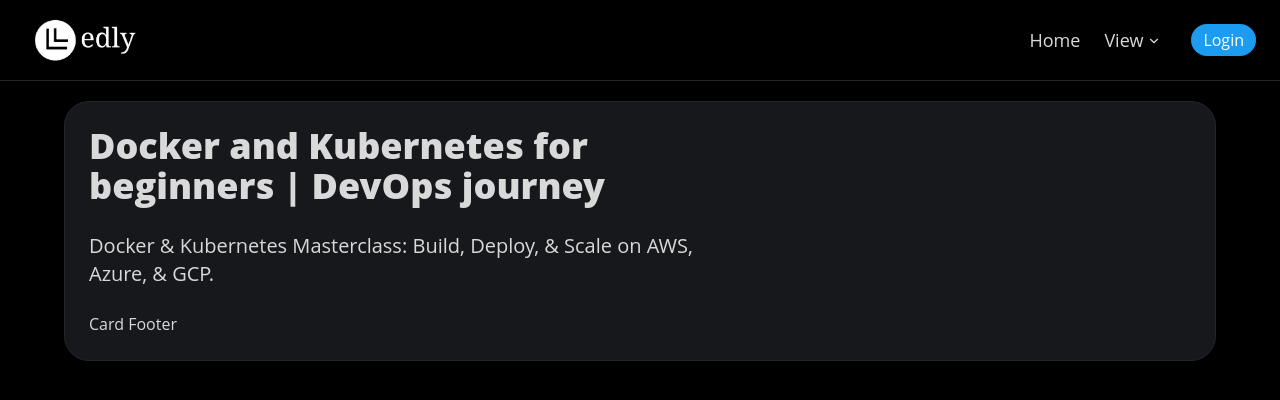
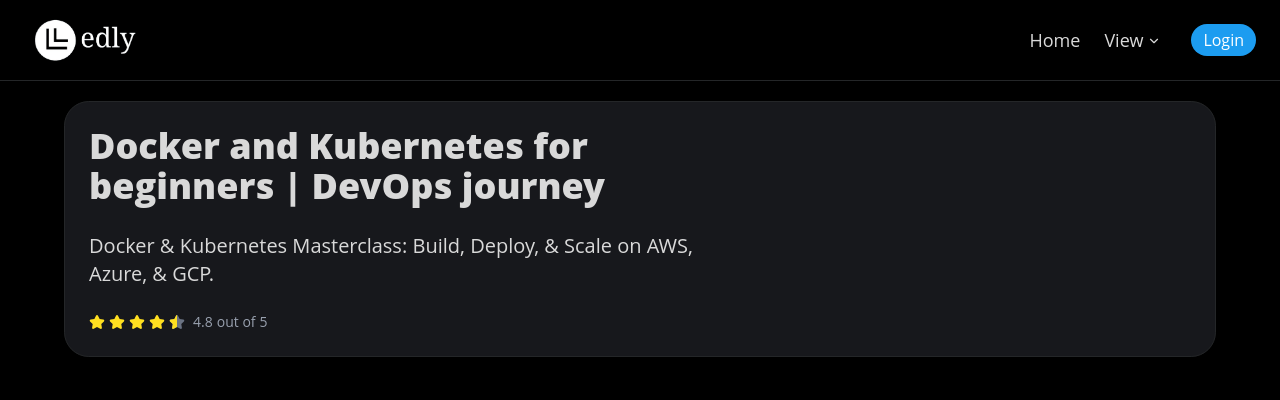
Before and after one commit to anmol4khatri/Edly, a React (Vite) app in the folder Edly Frontend/: page /course in a window 1280 px wide. Shown: the top 400 px of the page. Built offline with nearby package versions, Linux system fonts and the light colour scheme.

Commit message:
Add RatingDisplay component and integrate it into CourseHero; replace CardFooter content with rating display

```diff
--- a/Edly Frontend/src/components/CourseHero.jsx
+++ b/Edly Frontend/src/components/CourseHero.jsx
@@ -1,4 +1,5 @@
-import { Card, CardContent, CardHeader, CardDescription, CardTitle, CardFooter } from '@/components/ui/card'
+import { Card, CardHeader, CardDescription, CardTitle, CardFooter } from '@/components/ui/card'
+import RatingDisplay from './RatingDisplay'
 
 const CourseHero = () => {
     return (
@@ -8,11 +9,8 @@
                     <CardTitle class="text-4xl w-6/10 font-extrabold pb-5">Docker and Kubernetes for beginners | DevOps journey</CardTitle>
                     <CardDescription class="text-xl w-6/10">Docker & Kubernetes Masterclass: Build, Deploy, & Scale on AWS, Azure, & GCP.</CardDescription>
                 </CardHeader>
-                {/* <CardContent>
-                    <p>Card Content</p>
-                </CardContent>*/}
                 <CardFooter>
-                    <p>Card Footer</p>
+                    <RatingDisplay rating={4.8} />
                 </CardFooter>
             </Card>
         </div>
--- /dev/null
+++ b/Edly Frontend/src/components/RatingDisplay.jsx
@@ -0,0 +1,57 @@
+const Rating = ({ rating }) => {
+    const maxStars = 5;
+    const filledStars = Math.floor(rating); // Number of fully filled stars
+    const hasHalfStar = rating % 1 !== 0; // Check if there's a partial star
+    const emptyStars = maxStars - Math.ceil(rating); // Number of empty stars
+
+    // Star SVG component for filled stars
+    const FilledStar = () => (
+        <svg className="w-4 h-4 text-yellow-300 me-1" aria-hidden="true" xmlns="http://www.w3.org/2000/svg" fill="currentColor" viewBox="0 0 22 20">
+            <path d="M20.924 7.625a1.523 1.523 0 0 0-1.238-1.044l-5.051-.734-2.259-4.577a1.534 1.534 0 0 0-2.752 0L7.365 5.847l-5.051.734A1.535 1.535 0 0 0 1.463 9.2l3.656 3.563-.863 5.031a1.532 1.532 0 0 0 2.226 1.616L11 17.033l4.518 2.375a1.534 1.534 0 0 0 2.226-1.617l-.863-5.03L20.537 9.2a1.523 1.523 0 0 0 .387-1.575Z" />
+        </svg>
+    );
+
+    // Star SVG component for half-filled stars
+    const HalfStar = () => (
+        <div className="relative w-4 h-4 me-1">
+            <svg className="absolute w-4 h-4 text-gray-300 dark:text-gray-500" aria-hidden="true" xmlns="http://www.w3.org/2000/svg" fill="currentColor" viewBox="0 0 22 20">
+                <path d="M20.924 7.625a1.523 1.523 0 0 0-1.238-1.044l-5.051-.734-2.259-4.577a1.534 1.534 0 0 0-2.752 0L7.365 5.847l-5.051.734A1.535 1.535 0 0 0 1.463 9.2l3.656 3.563-.863 5.031a1.532 1.532 0 0 0 2.226 1.616L11 17.033l4.518 2.375a1.534 1.534 0 0 0 2.226-1.617l-.863-5.03L20.537 9.2a1.523 1.523 0 0 0 .387-1.575Z" />
+            </svg>
+            <div className="absolute top-0 left-0 w-1/2 overflow-hidden">
+                <svg className="w-4 h-4 text-yellow-300" aria-hidden="true" xmlns="http://www.w3.org/2000/svg" fill="currentColor" viewBox="0 0 22 20">
+                    <path d="M20.924 7.625a1.523 1.523 0 0 0-1.238-1.044l-5.051-.734-2.259-4.577a1.534 1.534 0 0 0-2.752 0L7.365 5.847l-5.051.734A1.535 1.535 0 0 0 1.463 9.2l3.656 3.563-.863 5.031a1.532 1.532 0 0 0 2.226 1.616L11 17.033l4.518 2.375a1.534 1.534 0 0 0 2.226-1.617l-.863-5.03L20.537 9.2a1.523 1.523 0 0 0 .387-1.575Z" />
+                </svg>
+            </div>
+        </div>
+    );
+
+    // Star SVG component for empty stars
+    const EmptyStar = () => (
+        <svg className="w-4 h-4 text-gray-300 me-1 dark:text-gray-500" aria-hidden="true" xmlns="http://www.w3.org/2000/svg" fill="currentColor" viewBox="0 0 22 20">
+            <path d="M20.924 7.625a1.523 1.523 0 0 0-1.238-1.044l-5.051-.734-2.259-4.577a1.534 1.534 0 0 0-2.752 0L7.365 5.847l-5.051.734A1.535 1.535 0 0 0 1.463 9.2l3.656 3.563-.863 5.031a1.532 1.532 0 0 0 2.226 1.616L11 17.033l4.518 2.375a1.534 1.534 0 0 0 2.226-1.617l-.863-5.03L20.537 9.2a1.523 1.523 0 0 0 .387-1.575Z" />
+        </svg>
+    );
+
+    return (
+        <div className="flex items-center">
+            {/* Render filled stars */}
+            {Array.from({ length: filledStars }, (_, i) => (
+                <FilledStar key={`filled-${i}`} />
+            ))}
+
+            {/* Render half star if needed */}
+            {hasHalfStar && <HalfStar key="half" />}
+
+            {/* Render empty stars */}
+            {Array.from({ length: emptyStars }, (_, i) => (
+                <EmptyStar key={`empty-${i}`} />
+            ))}
+
+            <p className="ms-1 text-sm font-medium text-gray-500 dark:text-gray-400">{rating}</p>
+            <p className="ms-1 text-sm font-medium text-gray-500 dark:text-gray-400">out of</p>
+            <p className="ms-1 text-sm font-medium text-gray-500 dark:text-gray-400">5</p>
+        </div>
+    );
+};
+
+export default Rating;
```
